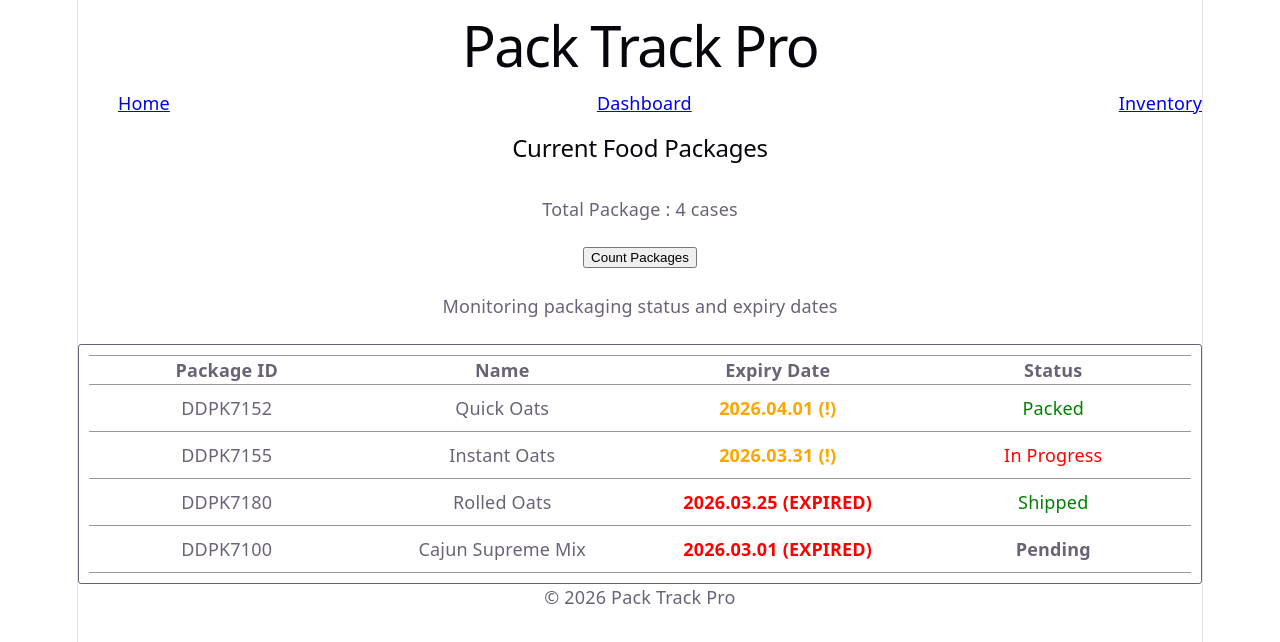
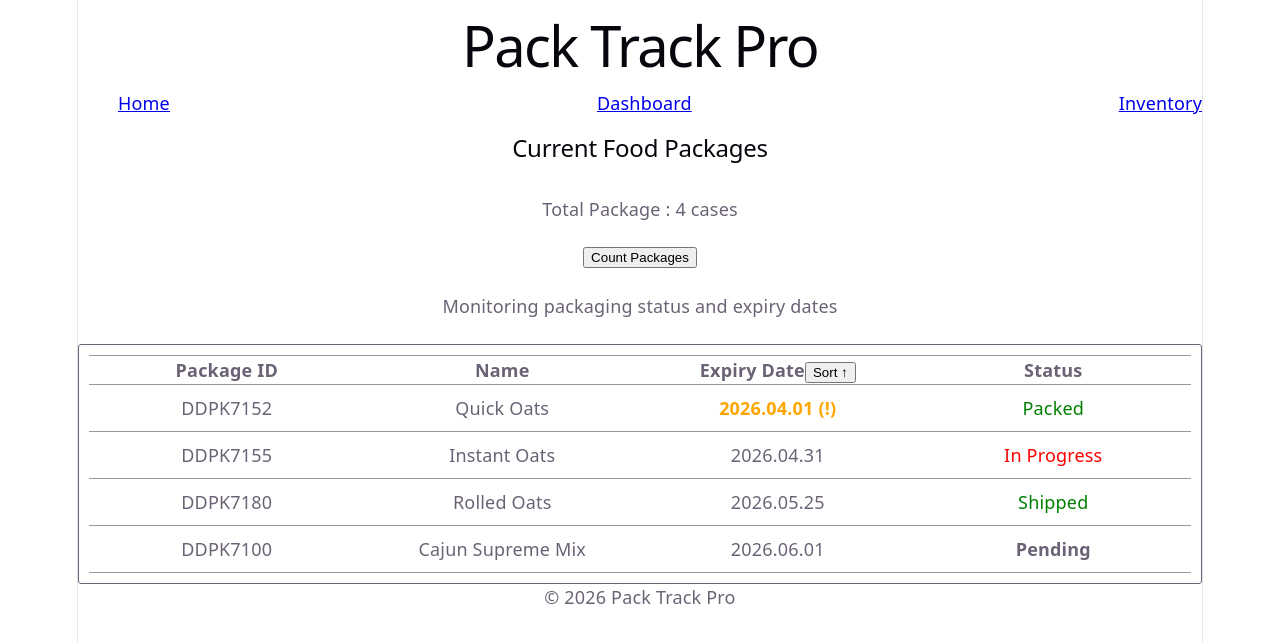
Before and after one commit to johnhongannguyen/pack-track-pro, a React (Vite) app: page / in a window 1280 px wide. Shown: the top 642 px of the page. Built offline with nearby package versions, Linux system fonts and the light colour scheme.

Commit message:
adding sort button for expiry date

```diff
--- a/src/App.jsx
+++ b/src/App.jsx
@@ -1,4 +1,5 @@
 import './App.css'
+import { useState } from 'react';
 const BATCH_DATA = [
   {
     id:"DDPK7152",
@@ -9,24 +10,55 @@ const BATCH_DATA = [
   {
     id:"DDPK7155",
     name:"Instant Oats",
-    expiry:"2026.03.31",
+    expiry:"2026.04.31",
     status:"In Progress"
   },
   {
     id:"DDPK7180",
     name:"Rolled Oats",
-    expiry:"2026.03.25",
+    expiry:"2026.05.25",
     status:"Shipped"
   },
   {
     id:"DDPK7100",
     name:"Cajun Supreme Mix",
-    expiry:"2026.03.01",
+    expiry:"2026.06.01",
     status:"Pending"
   },
 ]
+// function sortExpiryDate(array){
+//   let isAsc = true;
+//   let isDesc = true;
+//   for(let i =0; i < array.length -1 ; i++){
+//     let j = i + 1;
+//     if(array[i] < array[j]) isDesc = false;
+//     if(array[i] > array[j]) isAsc = false;
+//   }
+//   if(isAsc) return 'yes, ascending';
+//   if(isDesc) return 'yes, descending';
+//   return 'no';
+
+// }
+
 
 function App() {
+const [data, setData] = useState(BATCH_DATA);
+const [isAsc, setIsAsc] = useState(true); // Track which way we are sorting
+
+  const handleSort = () => {
+    // 1. Create a copy of the data (React doesn't like direct mutation)
+    const sortedData = [...data].sort((a, b) => {
+      const dateA = new Date(a.expiry);
+      const dateB = new Date(b.expiry);
+
+      // 2. The Switch Logic
+      return isAsc ? dateA - dateB : dateB - dateA;
+    });
+
+    // 3. Update the state
+    setData(sortedData);
+    setIsAsc(!isAsc); // Toggle the direction for the next click
+  };
 
   return (
     <>
@@ -52,7 +84,10 @@ function App() {
                 <tr>
                 <th>Package ID</th>
                 <th>Name</th>
-                <th>Expiry Date</th>
+                <th>Expiry Date
+                   <button onClick={handleSort}>{isAsc ? 'Sort ↑' : 'Sort ↓'}</button>
+                </th>
+
                 <th>Status</th>
                 </tr>
               </thead>
@@ -60,14 +95,14 @@ function App() {
               {BATCH_DATA.map(batch => {
                 // today and 7 days from now
                 const today = new Date();
-                console.log(today.getDate())
-                console.log(today.getMonth())
+                // console.log(today.getDate())
+                // console.log(today.getMonth())
                 const sevenDaysFromNow = new Date();
                 sevenDaysFromNow.setDate(today.getDate() + 7);
 
                 // convert expired date from string to Date objects
                 const expiredDate = new Date(batch.expiry);
-                console.log(expiredDate);
+                // console.log(expiredDate);
 
                 // expire soon and expired
                 const isExpiredSoon = expiredDate >= today && expiredDate <= sevenDaysFromNow;
@@ -91,6 +126,7 @@ function App() {
               })}
               </tbody>
             </table>
+
           </div>
 
         </section>
```
